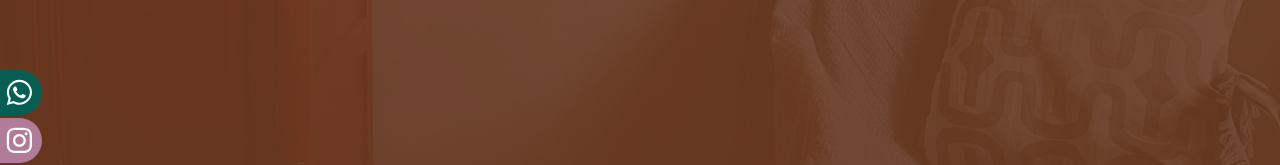
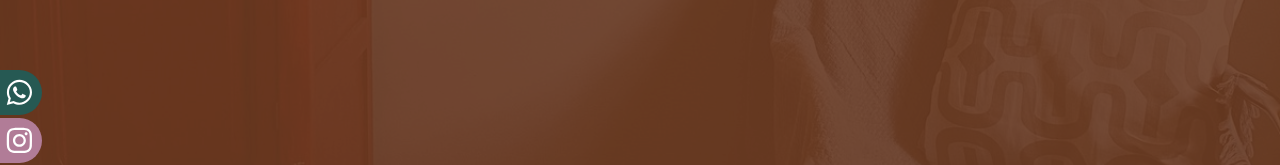
Before and after one commit to caueperuque/landing-page-psi, a React (Vite) app: page / in a window 1280 px wide. Shown: the part 613-778 px from the top of the page. Built offline with nearby package versions, Linux system fonts and the light colour scheme.

Commit message:
refactor: styled components

```diff
--- a/src/Home.tsx
+++ b/src/Home.tsx
@@ -2,49 +2,15 @@ import { AboutMe } from "./components/AboutMe";
 import { FAQ } from "./components/FAQ";
 import { Hero } from "./components/Hero";
 import { Contact } from "./components/Contact";
-import { FaInstagram, FaWhatsapp } from "react-icons/fa";
+import { SocialMediaButtons } from "./components/SocialMediaButtons";
 
 export const Home = () => {
   return (
     <>
+      <SocialMediaButtons />
       <Hero />
       <AboutMe />
       <FAQ />
-      <div
-        style={{
-          position: "fixed",
-          zIndex: "999",
-          bottom: "9%",
-          left: "-3px",
-          cursor: "pointer",
-          backgroundColor: "#045e54",
-          borderRadius: "0 23px 23px 0",
-          padding: "0.5rem",
-          display: "flex",
-          alignItems: "center",
-          margin: '0'
-        }}
-      >
-        <FaWhatsapp style={{ fontSize: "1.8rem", color: "white", margin: 0, textTransform: 'none' }} />
-      </div>
-      <div
-        style={{
-          position: "fixed",
-          zIndex: "999",
-          bottom: "3%",
-          left: "-3px",
-          cursor: "pointer",
-          margin: '0',
-          backgroundColor: "#b17c97",
-          borderRadius: "0 23px 23px 0",
-          padding: "0.5rem",
-          display: "flex",
-          alignItems: "center",
-          justifyContent: "center",
-        }}
-      >
-        <FaInstagram style={{ fontSize: "1.8rem", color: "white", margin: 0, textTransform: 'none' }} />
-      </div>
       <Contact />
     </>
   );
--- /dev/null
+++ b/src/components/SocialMediaButtons/index.tsx
@@ -0,0 +1,19 @@
+import { FaInstagram, FaWhatsapp } from "react-icons/fa";
+import {
+  InstagramButtonContainer,
+  SocialMediaButtonsLayout,
+  WhatsappButtonContainer,
+} from "./styles";
+
+export const SocialMediaButtons = () => {
+  return (
+    <SocialMediaButtonsLayout>
+      <WhatsappButtonContainer>
+        <FaWhatsapp className="icon_social-media" />
+      </WhatsappButtonContainer>
+      <InstagramButtonContainer>
+        <FaInstagram className="icon_social-media" />
+      </InstagramButtonContainer>
+    </SocialMediaButtonsLayout>
+  );
+};
--- /dev/null
+++ b/src/components/SocialMediaButtons/styles.ts
@@ -0,0 +1,36 @@
+import styled from "styled-components";
+
+export const SocialMediaButtonsLayout = styled.div`
+  position: "fixed";
+  z-index: "999";
+`;
+
+export const ButtonStyle = styled.div`
+  position: fixed;
+  z-index: 9999;
+  left: -3px;
+  cursor: pointer;
+  background-color: #265953;
+  border-radius: 0 23px 23px 0;
+  padding: 0.5rem;
+  display: flex;
+  align-items: center;
+  margin: 0;
+
+  .icon_social-media {
+    font-size: 1.8rem;
+    color: white;
+    margin: 0;
+    text-transform: none;
+  }
+`;
+
+export const WhatsappButtonContainer = styled(ButtonStyle)`
+  background-color: #265953;
+  bottom: 9%;
+`;
+
+export const InstagramButtonContainer = styled(ButtonStyle)`
+  background-color: #b17c97;
+  bottom: 3%;
+`;
```
